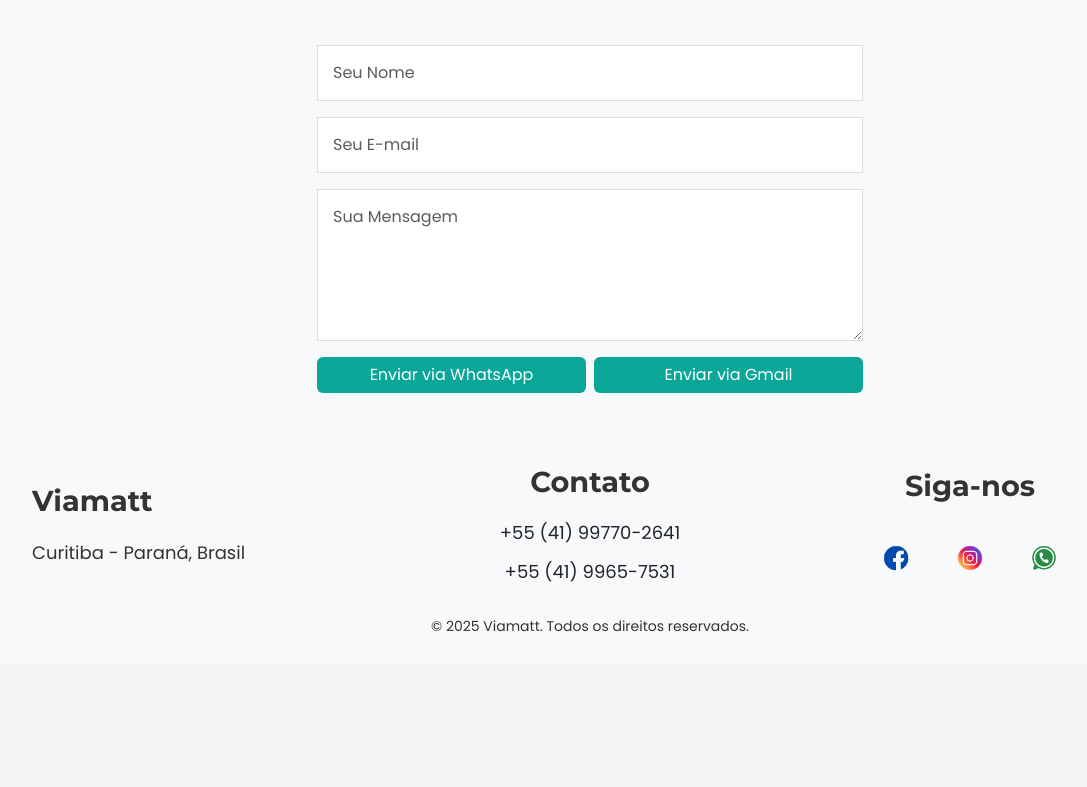
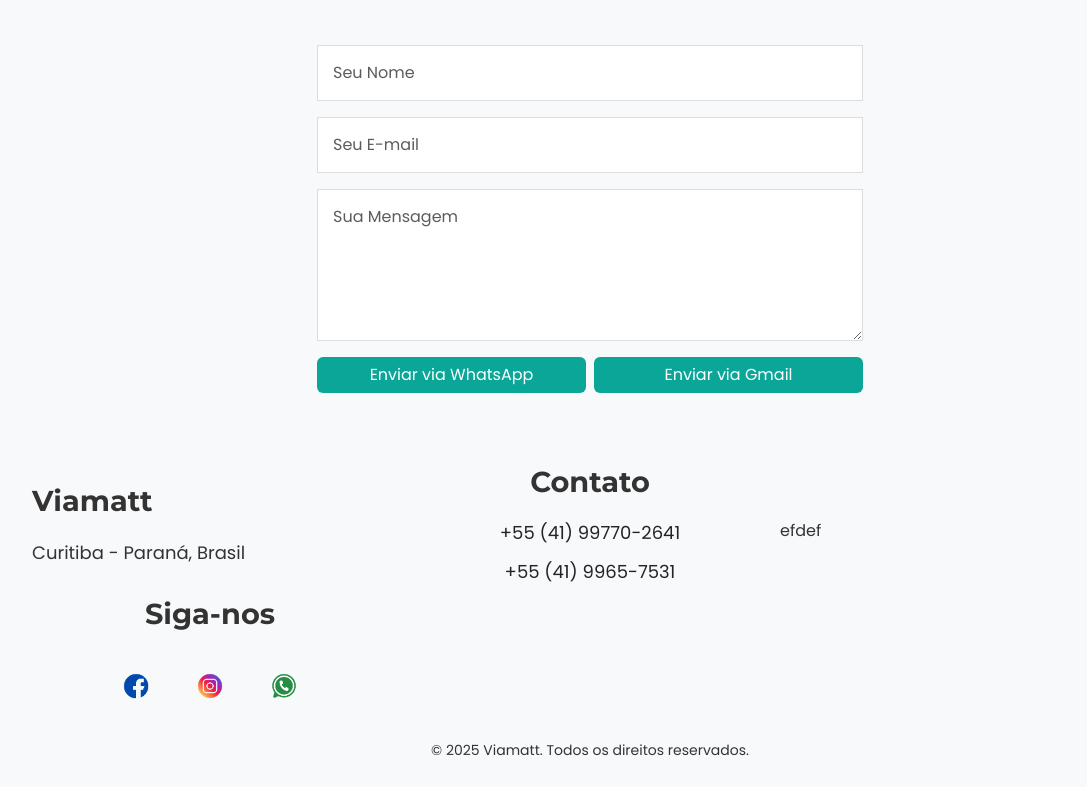
Before and after one commit to DouglasJr0/VM, a plain HTML site: page index.html in a window 1280 px wide. Shown: the part 2374-3161 px from the top of the page, without its empty margins (50-1137 px from the left). Before the commit the page ends 3037 px from the top, so only its background shows below. Drawn offline with nearby package versions, Linux system fonts and the light colour scheme.

Commit message:
Primeiro

```diff
--- a/index.html
+++ b/index.html
@@ -256,7 +256,7 @@
           <p><a href="tel:+554199657531" class="text-dark text-decoration-none"> +55 (41) 9965-7531</a></p>
 
         </div>
-
+        efdef
 
         <div class="col-md-4 d-flex flex-column align-items-center">
           <h5>Siga-nos</h5>
```
Also changed, not shown: package-lock.json (added).
